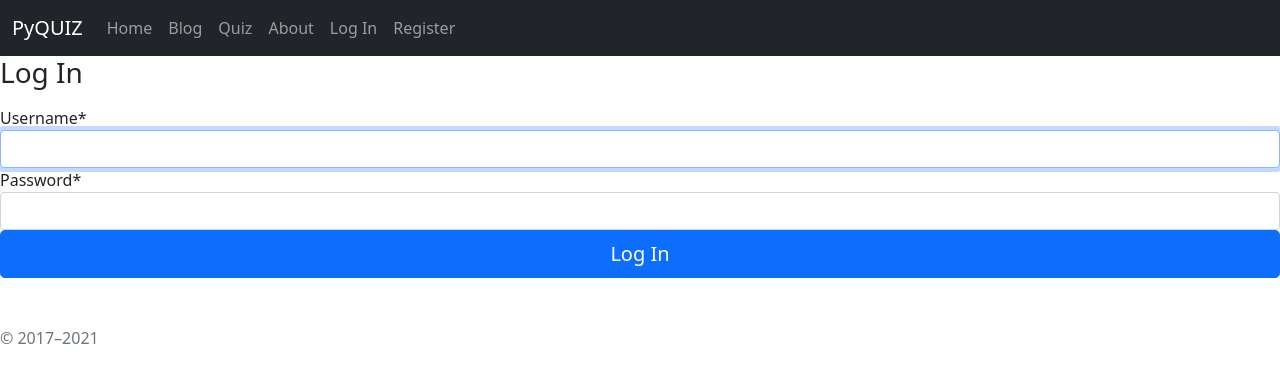
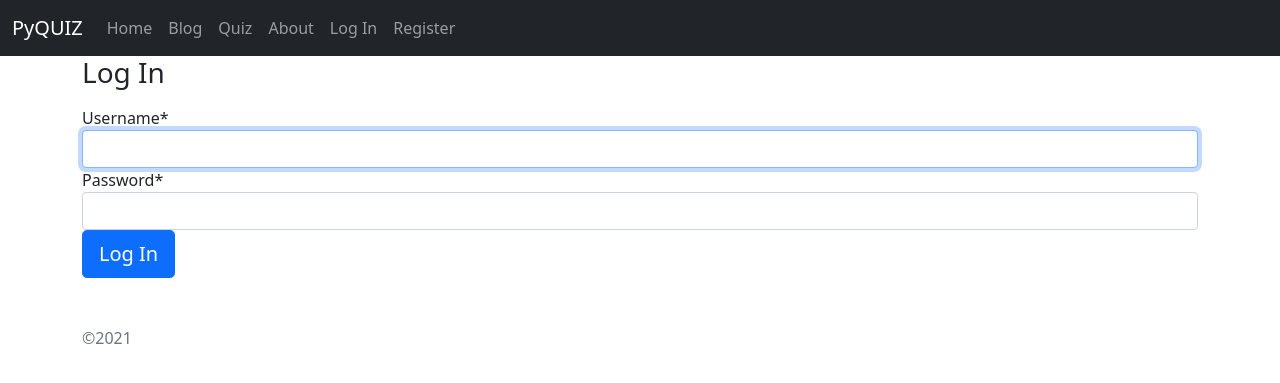
Before and after one commit to kghudgens/Study-Wise, a Django app: page /accounts/login in a window 1280 px wide. Shown: the top 383 px of the page. Run offline with Django 3.2, Linux system fonts and the light colour scheme; some libraries are stand-ins or nearby versions.

Commit message:
fixed form

```diff
--- a/pyquiz/user/templates/user/login.html
+++ b/pyquiz/user/templates/user/login.html
@@ -13,14 +13,16 @@
 
 <!-- Form for logging in  -->
 
-<main class="form-signin">
-    <form method="POST">
-        {%csrf_token%}
-      <h1 class="h3 mb-3 fw-normal">Log In </h1>
-        {{form | crispy}}
-      <button class="w-100 btn btn-lg btn-primary" type="submit">Log In </button>
-      <p class="mt-5 mb-3 text-muted">© 2017–2021</p>
-    </form>
-  </main>
+<div class="container">
+  <main class="form-signin">
+      <form method="POST">
+          {%csrf_token%}
+        <h1 class="h3 mb-3 fw-normal">Log In</h1>
+          {{form|crispy}}
+        <button class="w-15 btn btn-lg btn-primary" type="submit">Log In </button>
+        <p class="mt-5 mb-3 text-muted">©2021</p>
+      </form>
+    </main>
+  </div>
 
 {%endblock content%}
```
